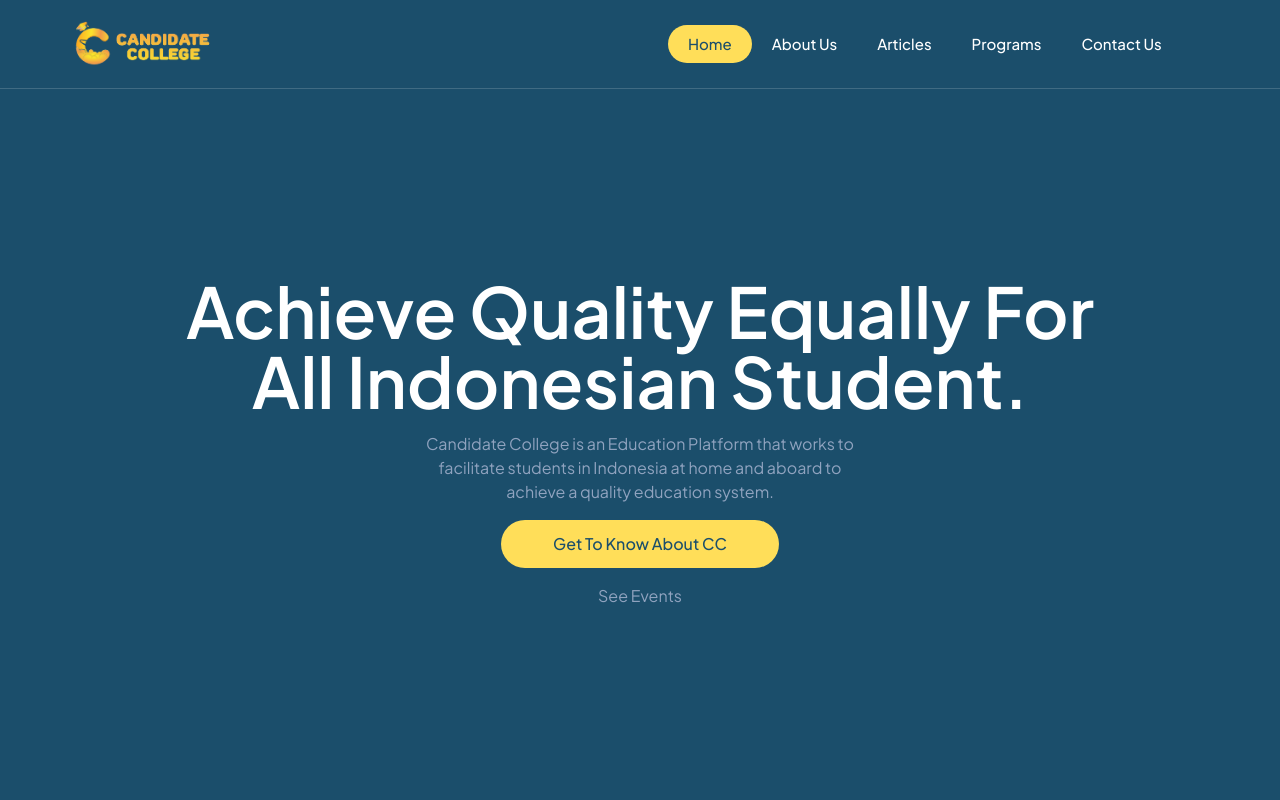
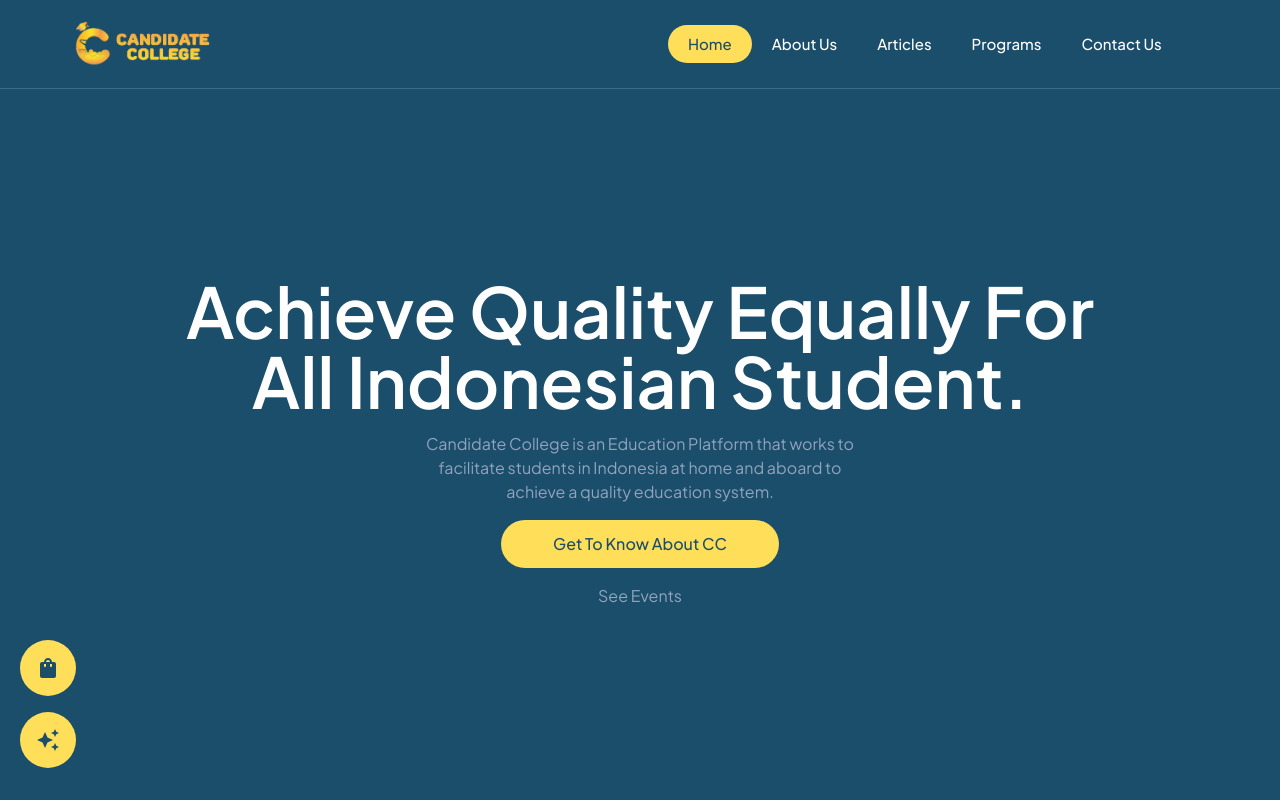
Before and after one commit to candidatecollege/candidate-college, a Next.js app: page / in a window 1280 px wide. Shown: the top 800 px of the page. Built offline with nearby package versions, Linux system fonts and the light colour scheme.

Commit message:
build cta

```diff
--- /dev/null
+++ b/src/app/merchandise/page.tsx
@@ -0,0 +1,9 @@
+import React from 'react'
+
+const Merchandise = () => {
+  return (
+    <div>page</div>
+  )
+}
+
+export default Merchandise
--- a/src/app/page.tsx
+++ b/src/app/page.tsx
@@ -1,5 +1,5 @@
 'use client'
-import { Footer, Navbar } from '@/components'
+import { CTA, Footer, Navbar } from '@/components'
 import Link from 'next/link'
 import Image from 'next/image'
 import { articleSectionOnLanding, eventSectionOnLanding, valueSectionOnLanding, values } from '@/data/staticData'
@@ -199,6 +199,9 @@ export default function Home() {
         </div>
       </section>
 
+      {/* CTA */}
+      <CTA />
+
       {/* Footer */}
       <Footer />
     </main>
--- /dev/null
+++ b/src/components/CTA.tsx
@@ -0,0 +1,63 @@
+import React, { useState } from 'react'
+import TwitterIcon from '@mui/icons-material/Twitter';
+import InstagramIcon from '@mui/icons-material/Instagram';
+import YouTubeIcon from '@mui/icons-material/YouTube';
+import PodcastsIcon from '@mui/icons-material/Podcasts';
+import AudiotrackIcon from '@mui/icons-material/Audiotrack';
+
+import AutoAwesomeIcon from '@mui/icons-material/AutoAwesome';
+import ShoppingBagRoundedIcon from '@mui/icons-material/ShoppingBagRounded';
+import Link from 'next/link';
+
+const CTA = () => {
+    const [isShowSocials, setIsShowSocials] = useState<boolean>(false)
+    const toggleIsShowSocials = () => {
+        setIsShowSocials(!isShowSocials)
+    }
+    const socials = [
+        { id: 1, name: 'Twitter', link: 'https://twitter.com/CCollege_Ind', component: <TwitterIcon color='inherit' fontSize='inherit' /> },
+        { id: 2, name: 'Instagram', link: 'https://www.instagram.com/candidate.college/', component: <InstagramIcon color='inherit' fontSize='inherit' /> },
+        { id: 3, name: 'Youtube', link: 'https://www.youtube.com/channel/UCk2XANWkjfjc9K305H2WjrQ', component: <YouTubeIcon color='inherit' fontSize='inherit' /> },
+        { id: 4, name: 'Spotify', link: 'https://open.spotify.com/show/0xhjenJefepCIKH5UeVyiE?si=08402adcbd92430b', component: <PodcastsIcon color='inherit' fontSize='inherit' /> },
+        { id: 5, name: 'Tiktok', link: 'https://www.tiktok.com/@candidatecollege', component: <AudiotrackIcon color='inherit' fontSize='inherit' /> },
+    ]
+
+    return (
+        <div className='flex flex-col gap-4 fixed bottom-8 left-5'>
+            <Link href={'/merchandise'} about={'Merchandise Market'} title={'Merchandise Market'} className={`bg-secondary w-fit flex items-center justify-center px-4 py-4 self-end rounded-full text-primary duration-800 transition-all cursor-pointer`} >
+                <p className={`font-medium text-base flex items-center justify-center`}><span className='text-primary text-2xl leading-[0.5rem]'><ShoppingBagRoundedIcon fontSize='inherit' color='inherit' />
+                    </span></p>
+            </Link>
+
+            <div className={`flex-col gap-4 ${isShowSocials ? 'flex' : 'hidden'}`}>
+            {
+                socials.map((social, index) => (
+                    <Link href={social.link} key={index} about={social.name} title={social.name} className={`bg-secondary w-fit flex items-center justify-center px-4 py-4 self-end rounded-full text-primary duration-800 transition-all cursor-pointer`} >
+                        <p className={`font-medium text-base flex items-center justify-center`}><span className='text-primary text-2xl leading-[0.5rem]'>{social.component}
+                            </span></p>
+                    </Link>
+                ))
+            }
+            </div>
+
+            <div onClick={(e) => toggleIsShowSocials()} className={`bg-secondary w-fit flex items-center justify-center px-4 py-4 self-end rounded-full text-primary duration-800 transition-all cursor-pointer`} >
+                <p className={`font-medium text-base flex items-center justify-center`}><span className='text-primary text-2xl leading-[0.9rem]'><AutoAwesomeIcon fontSize='inherit' color='inherit' />
+                    </span></p>
+            </div>
+        </div>
+    )
+}
+
+export default CTA
+
+// {
+//     menus.map((menu, index) => (
+//       <Link href={menu.link} about={menu.name} title={menu.name} key={index} className={`bg-secondary ${isSelected == menu.name ? 'w-full px-5 py-3' : 'w-fit flex items-center justify-center px-4 py-3 self-end'} rounded-full text-primary duration-800 transition-all`} onClick={(e) => setIsSelected(menu.name)}>
+//         <p className={`font-medium text-base flex items-center ${isSelected == menu.name ? 'gap-3' : 'gap-0'} justify-center`}><span>{isSelected == menu.name ? menu.name : null}</span> <span className='text-primary text-2xl'>
+//           {
+//             menu.name == 'Home' ? (<HomeRoundedIcon color='inherit' fontSize='inherit' />) : menu.name == 'About Us' ? (<GroupsRoundedIcon color='inherit' fontSize='inherit' />) : menu.name == 'Contact Us' ? (<LocalPhoneRoundedIcon color='inherit' fontSize='inherit' />) : menu.name == 'Articles' ? (<ImportContactsRoundedIcon color='inherit' fontSize='inherit' />) : (<AutoAwesomeRoundedIcon color='inherit' fontSize='inherit' />)
+//           }
+//           </span></p>
+//       </Link>
+//     ))
+//   }
--- a/src/components/Footer.tsx
+++ b/src/components/Footer.tsx
@@ -17,7 +17,7 @@ const Footer = () => {
     { id: 2, name: 'Instagram', link: 'https://www.instagram.com/candidate.college/', component: <InstagramIcon color='inherit' fontSize='inherit' /> },
     { id: 3, name: 'Youtube', link: 'https://www.youtube.com/channel/UCk2XANWkjfjc9K305H2WjrQ', component: <YouTubeIcon color='inherit' fontSize='inherit' /> },
     { id: 4, name: 'Spotify', link: 'https://open.spotify.com/show/0xhjenJefepCIKH5UeVyiE?si=08402adcbd92430b', component: <PodcastsIcon color='inherit' fontSize='inherit' /> },
-    { id: 4, name: 'Tiktok', link: 'https://www.tiktok.com/@candidatecollege', component: <AudiotrackIcon color='inherit' fontSize='inherit' /> },
+    { id: 5, name: 'Tiktok', link: 'https://www.tiktok.com/@candidatecollege', component: <AudiotrackIcon color='inherit' fontSize='inherit' /> },
   ]
 
   return (
--- a/src/components/index.ts
+++ b/src/components/index.ts
@@ -1,7 +1,9 @@
 import Navbar from "./Navbar";
 import Footer from "./Footer";
+import CTA from "./CTA";
 
 export {
     Navbar,
-    Footer
+    Footer,
+    CTA
 }
```
